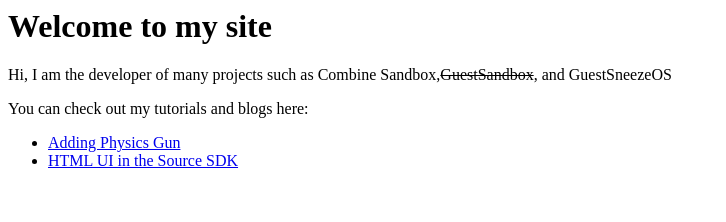
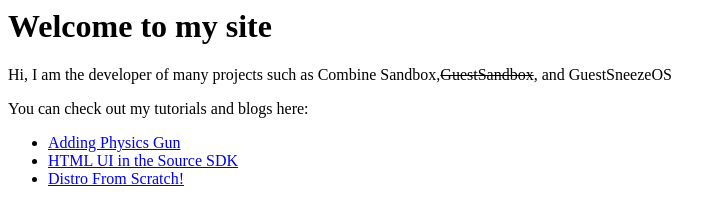
Before and after one commit to GuestSneezeOSDev/guestsneezeosdev.github.io, a plain HTML site: page index.html in a window 1280 px wide. Shown: the whole page, without its empty margins (0-726 px from the left). Drawn offline with Linux system fonts and the light colour scheme.

Commit message:
Update index.html

```diff
--- a/index.html
+++ b/index.html
@@ -4,4 +4,5 @@
 <ul>
 <li><a href="physgun.html">Adding Physics Gun</a></li>
 <li><a href="htmlui.html">HTML UI in the Source SDK</a></li>
+<li><a href="https://guestsneezeosdev.github.io/DFS2/">Distro From Scratch!</li>
 </ul>
```
